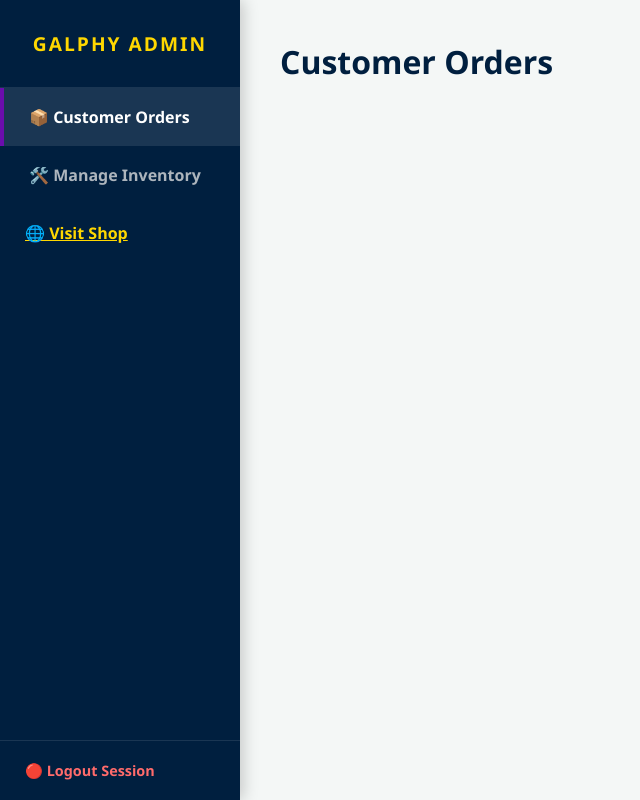
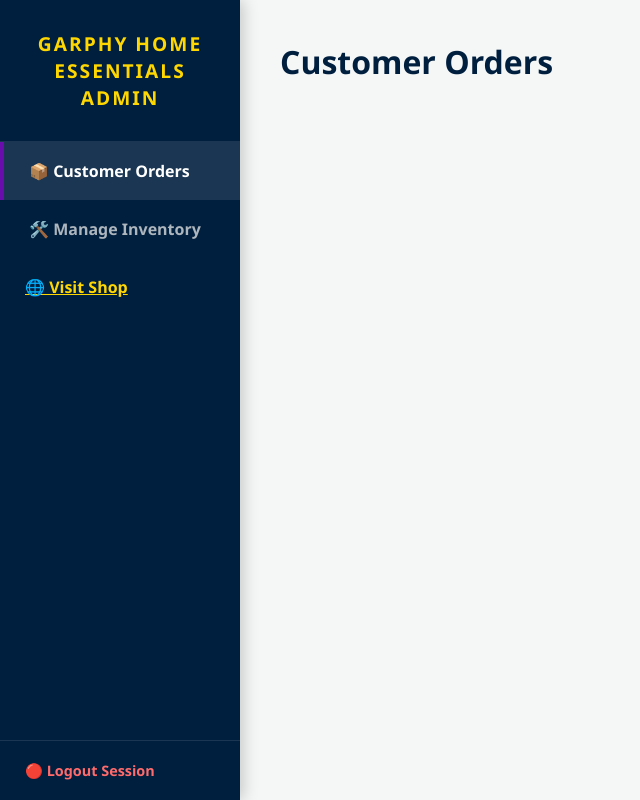
Before and after one commit to FAR-ANALYST/phionah-plastics, a Flask app: page /admin in a window 1280 px wide. Shown: the whole page, without its empty margins (0-640 px from the left). Run offline with Flask 3, Linux system fonts and the light colour scheme; the visitor is signed in with stand-in values (Sample User, id 1); data that the repository does not hold is empty.

Commit message:
Update admin.html

```diff
--- a/templates/admin.html
+++ b/templates/admin.html
@@ -3,7 +3,7 @@
 <head>
     <meta charset="UTF-8">
     <meta name="viewport" content="width=device-width, initial-scale=1.0">
-    <title>Galphy Admin | Control Panel</title>
+    <title>Garphy Home Admin | Control Panel</title>
     <style>
         :root {
             --blue:   #001f3f;
@@ -164,7 +164,7 @@
 
     <div class="sidebar">
         <div class="sidebar-header">
-            <h2>Galphy Admin</h2>
+            <h2>Garphy Home Essentials Admin</h2>
         </div>
         <div id="nav-orders" class="nav-item active" onclick="switchTab('orders')">📦 Customer Orders</div>
         <div id="nav-inventory" class="nav-item" onclick="switchTab('inventory')">🛠️ Manage Inventory</div>
```
